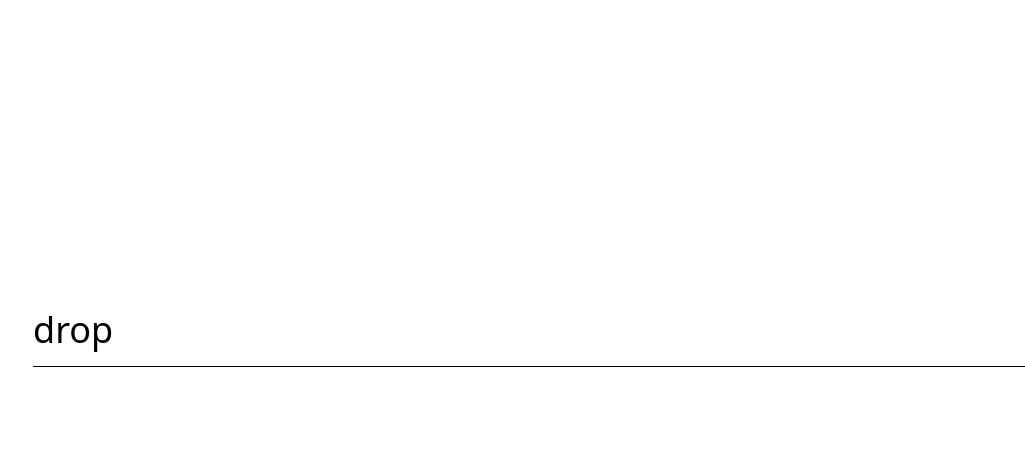
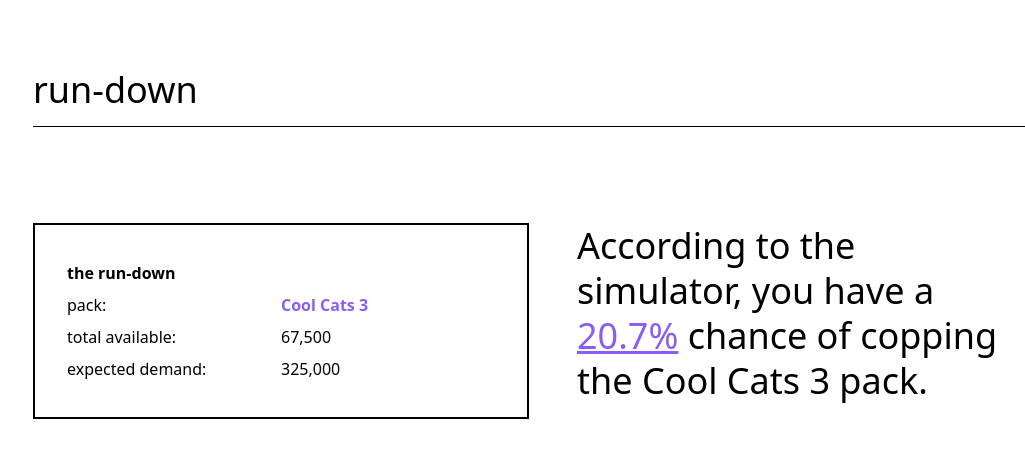
Before and after one commit to Lam-Pham/topshot-simulator, a Next.js app: page / in a window 1280 px wide. Shown: the part 721-1182 px from the top of the page, without its empty margins (255-1280 px from the left). Built offline with nearby package versions, Linux system fonts and the light colour scheme; what tailwindcss-animatecss would draw is missing.

Commit message:
split runDown and landing pages

```diff
--- /dev/null
+++ b/components/runDown.js
@@ -0,0 +1,28 @@
+
+export default function RunDown() {
+    return (
+      <div class="mt-36">
+        <div name="runDown" class="space-y-4">
+          <h1 class="text-4xl ">run-down</h1>
+          <div class="border-b border-black"></div>
+        </div>
+
+        <div class="grid grid-cols-2 mt-24">
+          <div class="col-span-1 border-2 border-black leading-8 p-8">
+            <p class="font-bold">the run-down</p>
+            <div class="grid grid-cols-4">
+              <p class="col-span-2">pack: </p>
+              <p class="col-span-2 text-purple-500 font-bold">Cool Cats 3</p>
+              <p class="col-span-2">total available:</p>
+              <p class="col-span-2">67,500</p>
+              <p class="col-span-2">expected demand:</p>
+              <p class="col-span-2">325,000</p>
+            </div>
+          </div>
+
+          <p class="col-span-1 ml-12 text-4xl leading-tight">According to the simulator, you have a <span class="underline text-purple-500">20.7%</span> chance of copping the Cool Cats 3 pack.</p>
+
+        </div>
+      </div>
+    )
+  }
```
